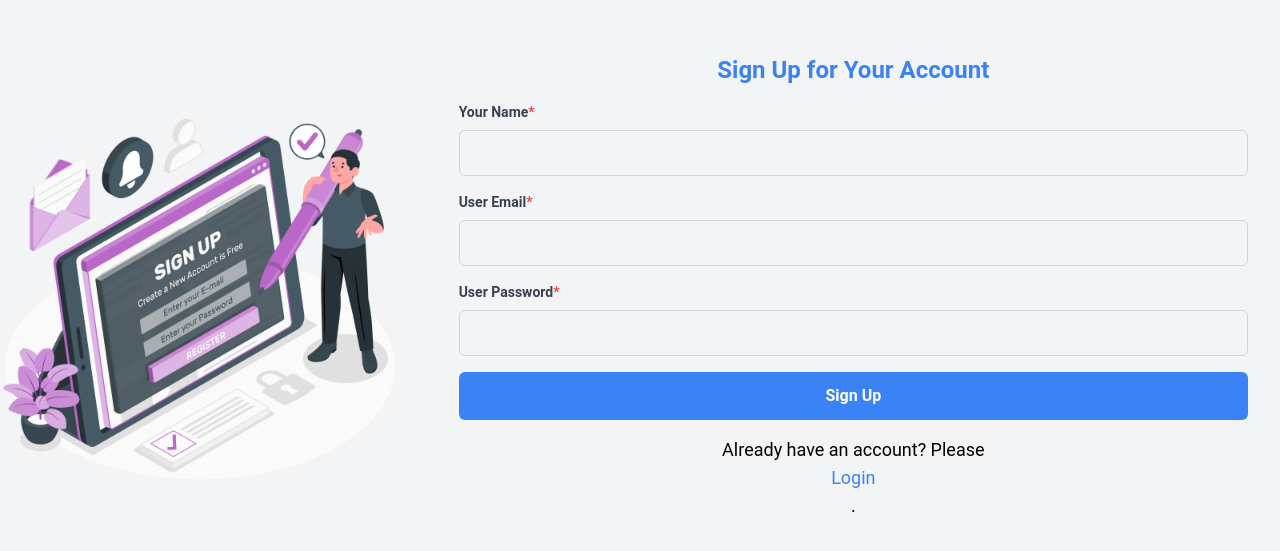
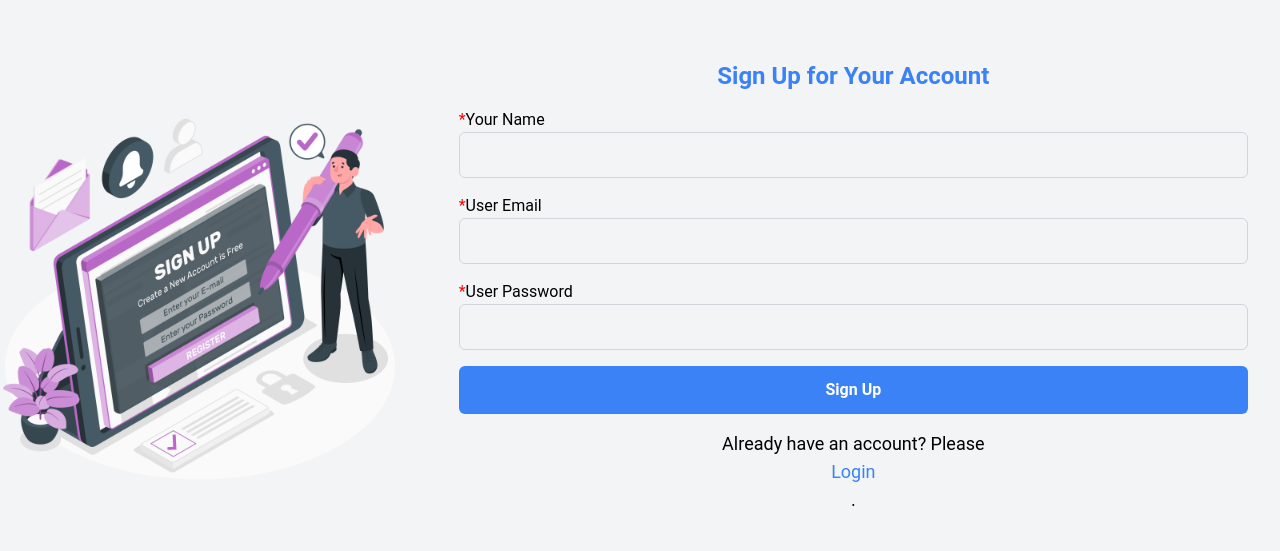
Before and after one commit to JubayerAhmmodShuvo/Task_Manager_FrontEnd, a Next.js app: page /signup in a window 1280 px wide. Shown: the part 113-664 px from the top of the page. Built offline with nearby package versions, Linux system fonts and the light colour scheme.

Commit message:
task creation done

```diff
--- a/src/app/(withlayout)/addtask/page.tsx
+++ b/src/app/(withlayout)/addtask/page.tsx
@@ -16,7 +16,6 @@ import FormInput from "@/components/FORMS/FormInput";
 const TaskPage = () => {
   const userInfo = getUserInfo() as { id: string };
   const { id: user } = userInfo;
-  console.log(user);
   const router = useRouter();
   const [task, { error }] = useCreateTaskMutation();
 
@@ -46,7 +45,10 @@ const TaskPage = () => {
         Add a New Task
       </h1>
       <div className="mb-6 lg:w-96 mx-auto">
-        <Form submitHandler={onSubmit}>
+        <Form
+          submitHandler={onSubmit}
+          defaultValues={{ taskName: "", description: "" }}
+        >
           <div className="mb-4">
             <FormInput
               name="taskName"
--- a/src/components/Forms/FormInput.tsx
+++ b/src/components/Forms/FormInput.tsx
@@ -40,13 +40,16 @@ const FormInput = ({
 
   return (
     <div className="mb-4">
-      <label
-        className="block text-gray-700 text-sm font-bold mb-2"
-        htmlFor={name}
-      >
-        {label}
-        {required && <span className="text-red-500">*</span>}
-      </label>
+     {required ? (
+        <span
+          style={{
+            color: "red",
+          }}
+        >
+          *
+        </span>
+      ) : null}
+      {label ? label : null}
       <Controller
         control={control}
         name={name}
--- a/src/components/Forms/FormTextArea.tsx
+++ b/src/components/Forms/FormTextArea.tsx
@@ -21,7 +21,7 @@ const FormTextArea = ({
 
   return (
     <div className="flex flex-col w-full">
-      {label && <label className="text-sm">{label}</label>}
+      {label ? label : null}
       <Controller
         control={control}
         name={name}
```
Also changed, not shown: src/components/Forms/Form.tsx (line endings or trailing spaces).
